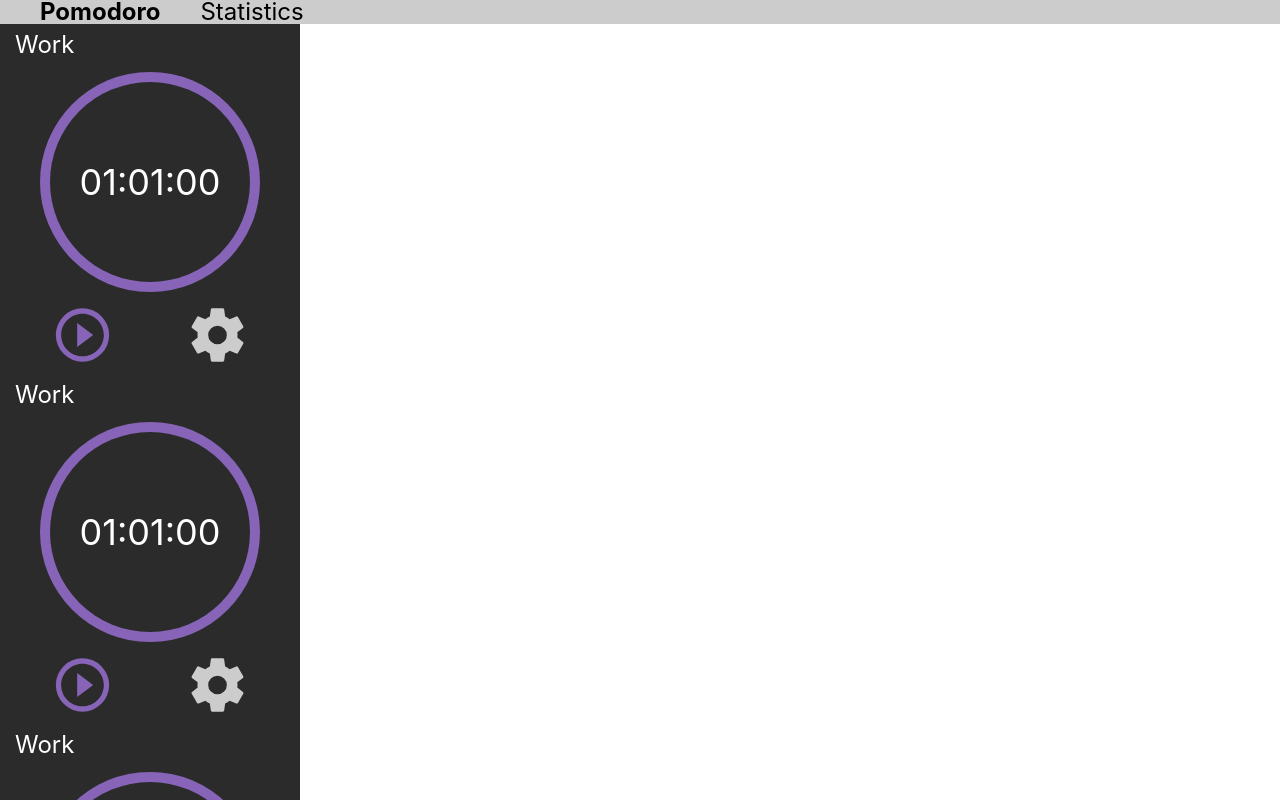
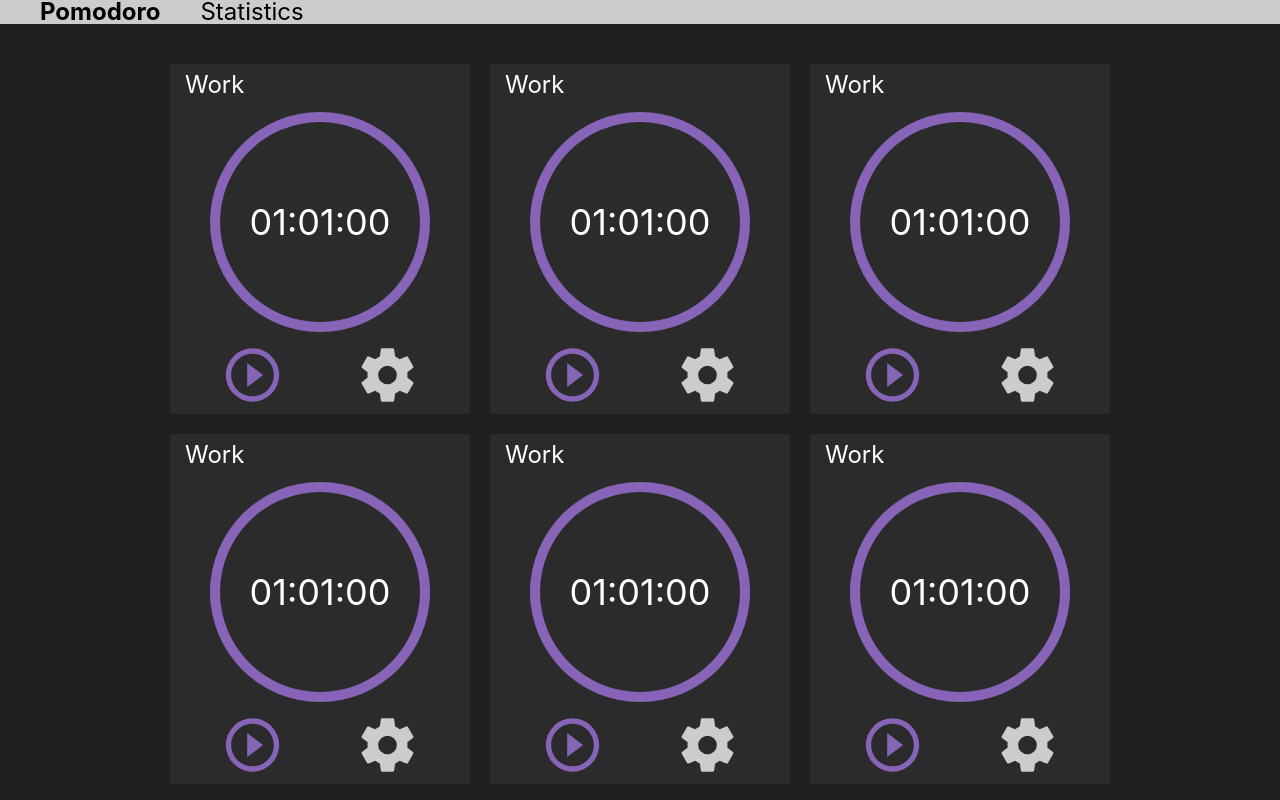
Before and after one commit to WelcomeDev/Tracker, a React (Create React App) app in the folder WebApp/WebApp/: page /pomodoro in a window 1280 px wide. Shown: the top 800 px of the page. Built offline with nearby package versions, Linux system fonts and the light colour scheme.

Commit message:
add: adaptive

```diff
--- a/WebApp/WebApp/src/modules/Pomodoros/page/pomodoro.scss
+++ b/WebApp/WebApp/src/modules/Pomodoros/page/pomodoro.scss
@@ -0,0 +1,49 @@
+@import "src/styles/alignment";
+@import "src/styles/colors";
+@import "src/styles/adaptive";
+
+.page-content {
+  display: flex;
+  justify-content: center;
+  height: 100%;
+  background: $background-primary-color;
+
+  &__content-holder {
+    display: flex;
+    flex-direction: row;
+    flex-wrap: wrap;
+    align-content: flex-start;
+    justify-content: center;
+
+    @include for-phone-only{
+      padding: 10px;
+      column-gap: 10px;
+      row-gap: 20px;
+    }
+
+    @include for-tablet-portrait-up{
+      padding: 10px 20px;
+      column-gap: 10px;
+      row-gap: 20px;
+    }
+
+    @include for-tablet-landscape-up {
+      padding: 20px;
+      column-gap: 10px;
+      row-gap: 20px;
+    }
+
+    @include for-desktop-up {
+      padding: 40px 5%;
+      column-gap: 20px;
+      row-gap: 20px;
+    }
+
+    @include big-desktop {
+      padding: 40px 10%;
+      column-gap: 20px;
+      row-gap: 40px;
+    }
+
+  }
+}
--- /dev/null
+++ b/WebApp/WebApp/src/styles/adaptive.scss
@@ -0,0 +1,29 @@
+@mixin for-phone-only {
+  @media (max-width: 599px) {
+    @content;
+  }
+}
+
+@mixin for-tablet-portrait-up {
+  @media (min-width: 600px) {
+    @content;
+  }
+}
+
+@mixin for-tablet-landscape-up {
+  @media (min-width: 960px) {
+    @content;
+  }
+}
+
+@mixin for-desktop-up {
+  @media (min-width: 1200px) {
+    @content;
+  }
+}
+
+@mixin big-desktop {
+  @media (min-width: 1800px) {
+    @content;
+  }
+}
--- a/WebApp/WebApp/src/styles/alignment.scss
+++ b/WebApp/WebApp/src/styles/alignment.scss
@@ -3,3 +3,7 @@
     justify-content: center;
     align-items: center;
 }
+
+@mixin center-horiz-margin{
+  margin: 0 auto;
+}
--- a/WebApp/WebApp/src/styles/colors.scss
+++ b/WebApp/WebApp/src/styles/colors.scss
@@ -8,5 +8,5 @@
 $step: 5;
 
 @function highlight($color, $level) {
-    @return adjust-color($color, $red: -$step*$level, $green: -$step*$level, $blue: -$step*$level);
+    @return adjust-color($color, $red: $step*$level, $green: $step*$level, $blue: $step*$level);
 }
--- a/WebApp/WebApp/src/styles/index.scss
+++ b/WebApp/WebApp/src/styles/index.scss
@@ -1,36 +1,72 @@
-*{
+* {
   padding: 0;
   margin: 0;
   border: 0;
 }
-*,*:before,*:after{
+
+*, *:before, *:after {
   -moz-box-sizing: border-box;
   -webkit-box-sizing: border-box;
   box-sizing: border-box;
 }
-:focus,:active{outline: none;}
-a:focus,a:active{outline: none;}
 
-nav,footer,header,aside{display: block;}
+:focus, :active {
+  outline: none;
+}
 
-html,body, #root{
+a:focus, a:active {
+  outline: none;
+}
+
+nav, footer, header, aside {
+  display: block;
+}
+
+html, body, #root {
+  min-width: 320px;
   height: 100%;
   width: 100%;
-	font-size: 100%;
   line-height: 1;
   font-size: 14px;
   -ms-text-size-adjust: 100%;
   -moz-text-size-adjust: 100%;
   -webkit-text-size-adjust: 100%;
 }
-input,button,textarea{font-family:inherit;}
 
-input::-ms-clear{display: none;}
-button{cursor: pointer;}
-button::-moz-focus-inner {padding:0;border:0;}
-a, a:visited{text-decoration: none;}
-a:hover{text-decoration: none;}
-ul li{list-style: none;}
-img{vertical-align: top;}
+input, button, textarea {
+  font-family: inherit;
+}
 
-h1,h2,h3,h4,h5,h6{font-size:inherit;font-weight: 400;}
+input::-ms-clear {
+  display: none;
+}
+
+button {
+  cursor: pointer;
+}
+
+button::-moz-focus-inner {
+  padding: 0;
+  border: 0;
+}
+
+a, a:visited {
+  text-decoration: none;
+}
+
+a:hover {
+  text-decoration: none;
+}
+
+ul li {
+  list-style: none;
+}
+
+img {
+  vertical-align: top;
+}
+
+h1, h2, h3, h4, h5, h6 {
+  font-size: inherit;
+  font-weight: 400;
+}
```
Also changed, not shown: WebApp/WebApp/src/modules/Main/page/main.sass (added). Lines whose indentation alone changed are shown as unchanged.
